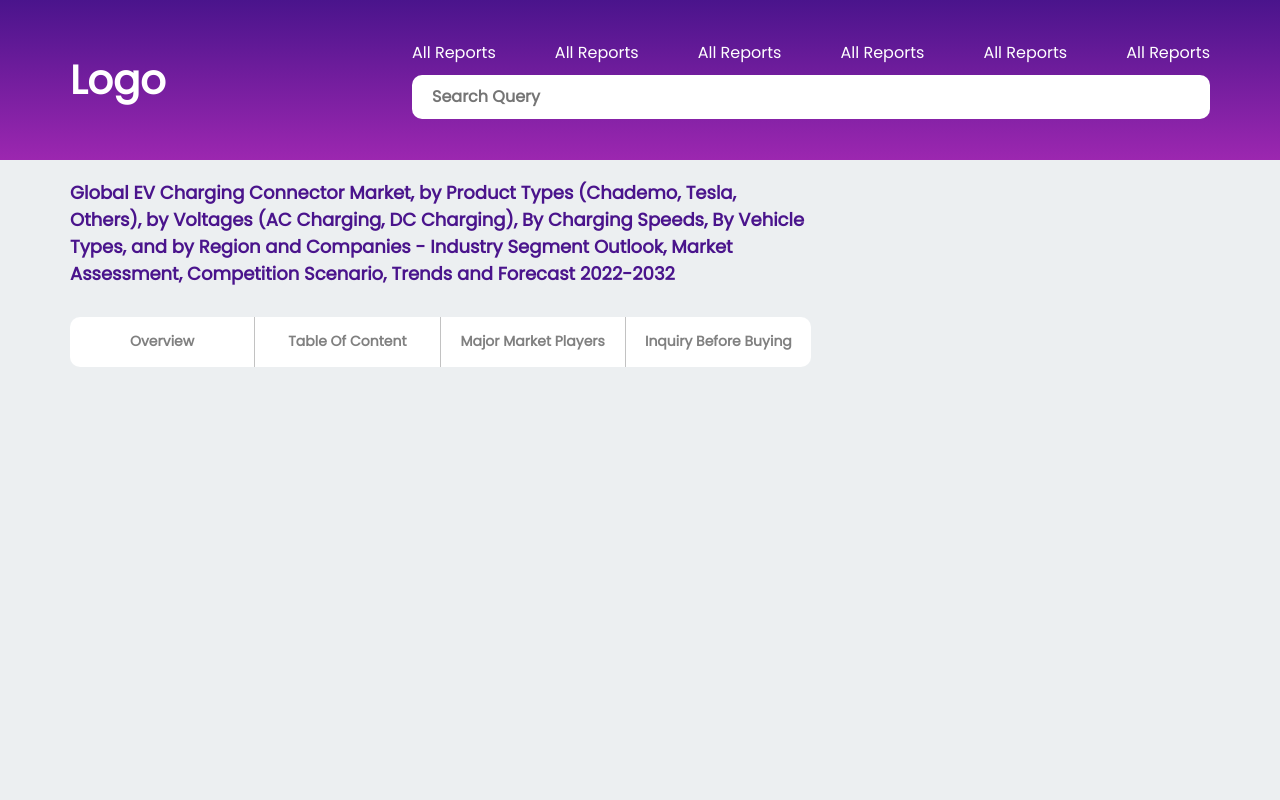
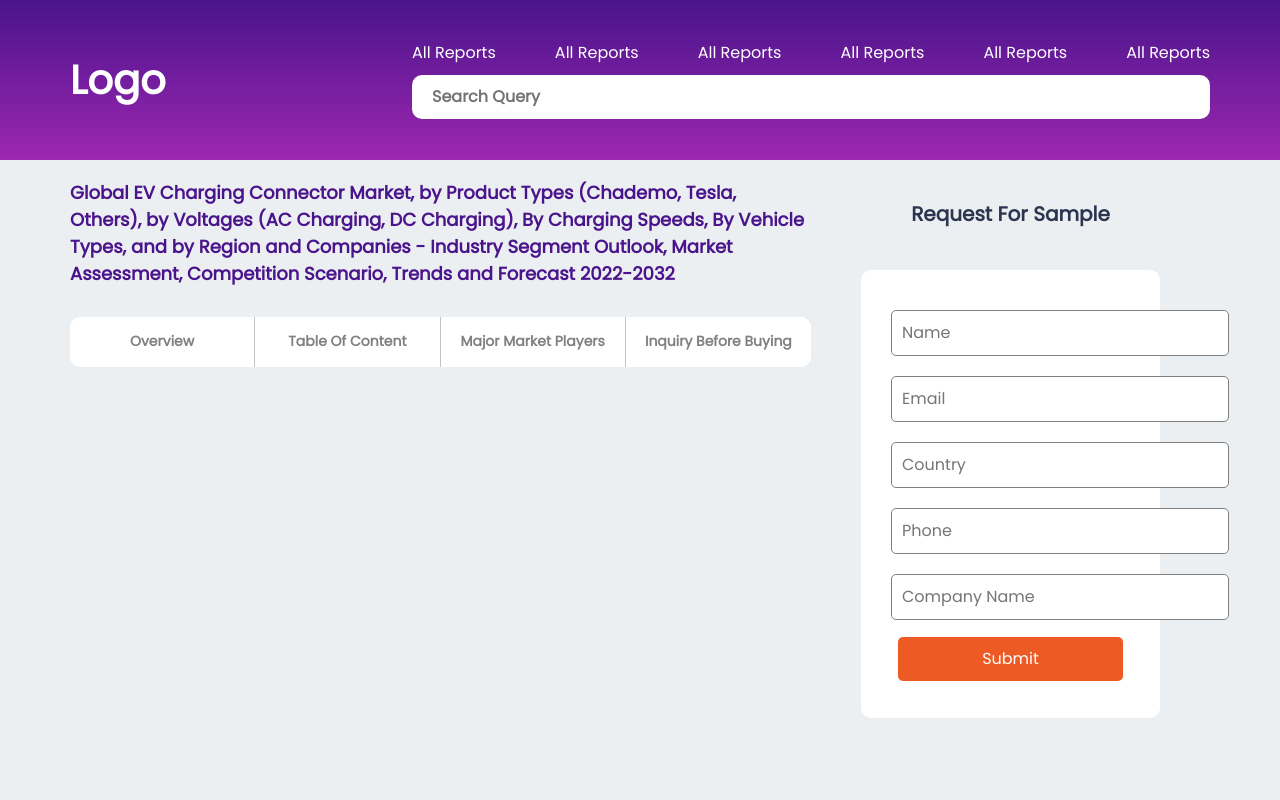
Before and after one commit to sidpandagle/ReportWeb, an Angular app: page /report in a window 1280 px wide. Shown: the top 800 px of the page. Built offline with nearby package versions, Linux system fonts and the light colour scheme.

Commit message:
Request Sample form on report page done

```diff
--- a/src/app/homepage/homepage.component.scss
+++ b/src/app/homepage/homepage.component.scss
@@ -35,7 +35,8 @@
 }
 
 .imrep{
-    background-color: white;
+    // background-color: #4A148C;
+    background:linear-gradient(to top,#9C27B0 0%,#4A148C 100%);;
     height: 100%;
     border-radius: 10px;
     display: flex;
@@ -91,4 +92,5 @@
 .mrep-head{
     font-size: 20px;
     text-align: center;
+    color: white;
 }
--- a/src/app/report/report.component.html
+++ b/src/app/report/report.component.html
@@ -8,5 +8,17 @@
             <div class="nav">Inquiry Before Buying</div>
         </div>
     </div>
-    <div class="right"></div>
+    <div class="wright">
+        <div class="wwrap">
+            <div class="rhead">Request For Sample</div>
+            <div class="rwrap">
+                <input placeholder="Name" class="name">
+                <input placeholder="Email" class="email">
+                <input placeholder="Country" class="country">
+                <input placeholder="Phone" class="phone">
+                <input placeholder="Company Name" class="cname">
+                <div class="submit">Submit</div>
+            </div>
+        </div>
+    </div>
 </div>
--- a/src/app/report/report.component.scss
+++ b/src/app/report/report.component.scss
@@ -6,9 +6,7 @@
     width: 65%;
 }
 
-.wright{
-    width: 35%;
-}
+
 
 .navs{
     display: flex;
@@ -58,3 +56,50 @@
     text-align: left;
     font-weight: 700;
 }
+
+
+.wright{
+    width: 35%;
+    padding: 0 50px;
+    text-align: center;
+}
+
+.rhead{
+    font-size: 20px;
+    color: #2B354F;
+    font-weight: 600;
+    text-transform: capitalize;
+    padding: 20px;
+    border-bottom: 1px solid #eee;
+    margin: 0px;
+    margin-bottom: 20px;
+    width: 100%;
+}
+
+.rwrap input{
+    margin: 10px 0;
+    padding: 10px;
+    border-radius: 5px;
+    text-decoration: none;
+    border: 1px solid grey;
+}
+
+.rwrap input:focus{
+    outline: none;
+}
+
+.rwrap{
+    background-color: white;
+    border-radius: 10px;
+    // margin: 50px;
+    padding: 30px;
+}
+
+.submit{
+    background-color: #EE5A24;
+    color: white;
+    padding: 10px;
+    margin: 7px;
+    border-radius: 5px;
+
+}
```
